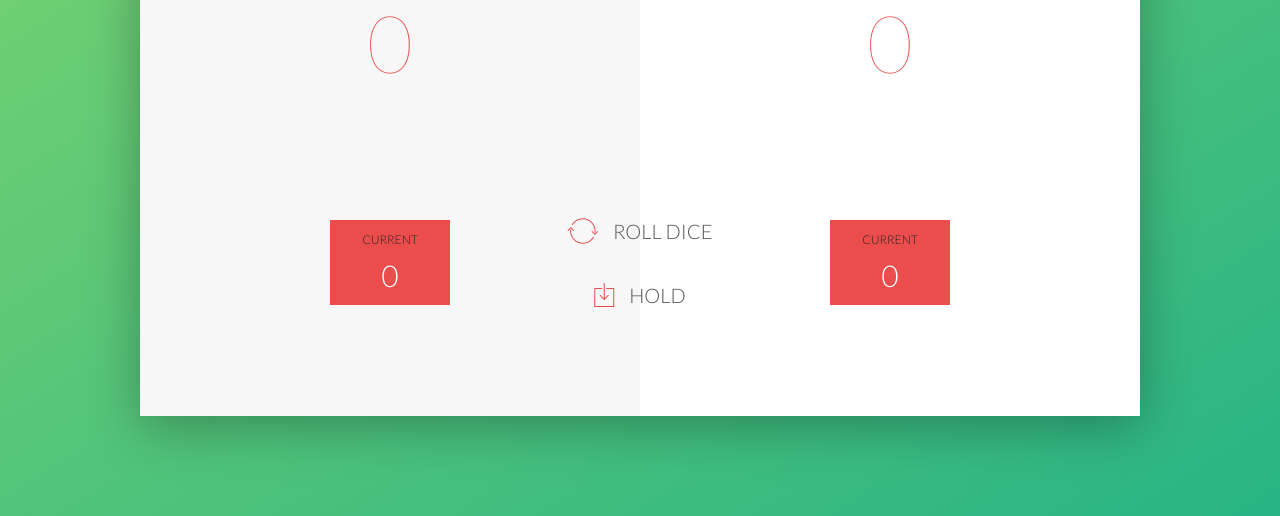
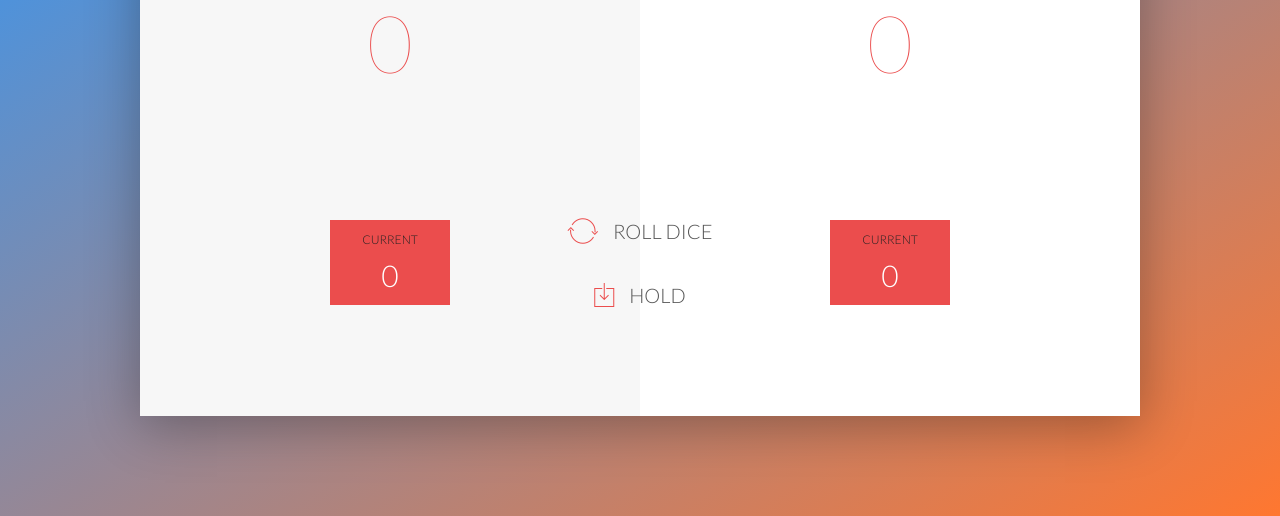
Before and after one commit to Learner53/Dice-Game, a plain HTML site: page index.html in a window 1280 px wide. Shown: the part 284-800 px from the top of the page. Drawn offline with nearby package versions, Linux system fonts and the light colour scheme.

Commit message:
Add files via upload

```diff
--- a/style.css
+++ b/style.css
@@ -17,7 +17,7 @@
 
 body {
 /*    background-image: linear-gradient(rgba(62, 20, 20, 0.4), rgba(62, 20, 20, 0.4)), url(bac1.jpg);*/
-      background-image: linear-gradient(to right bottom, #7ed56f, #28b485);
+      background-image: linear-gradient(to right bottom, #2998ff, #ff7730);
 
     background-size: cover;
     background-position: center;
```
